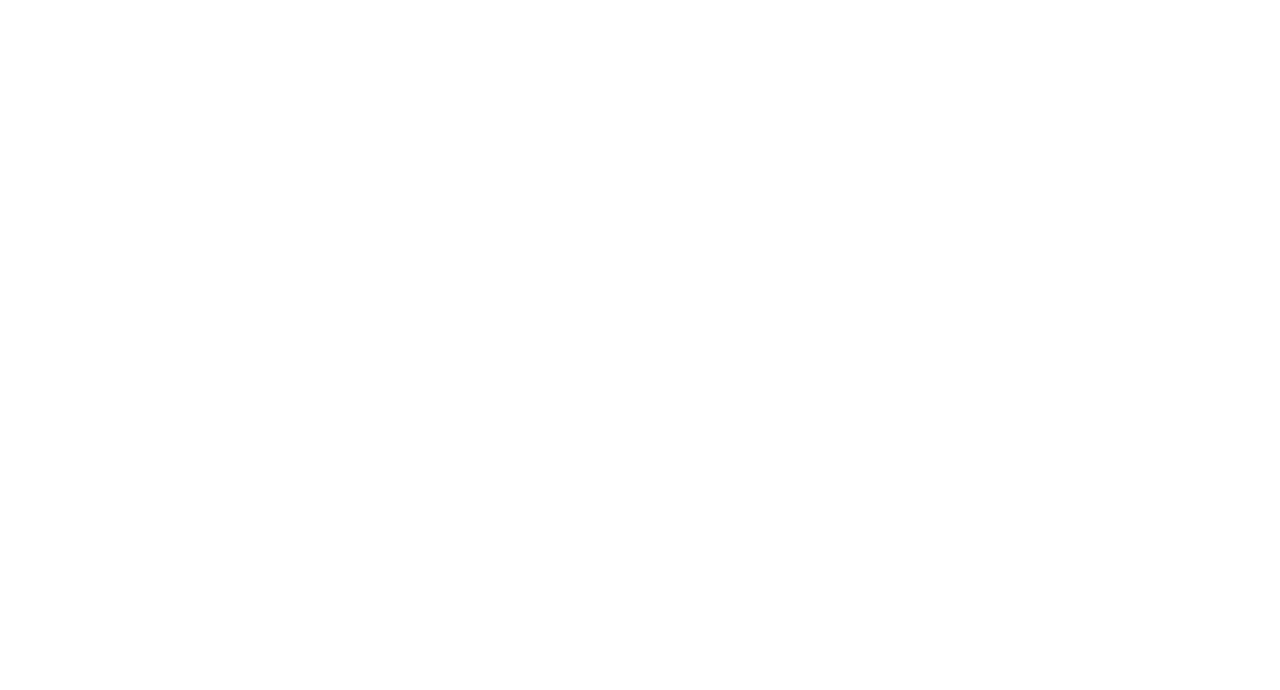
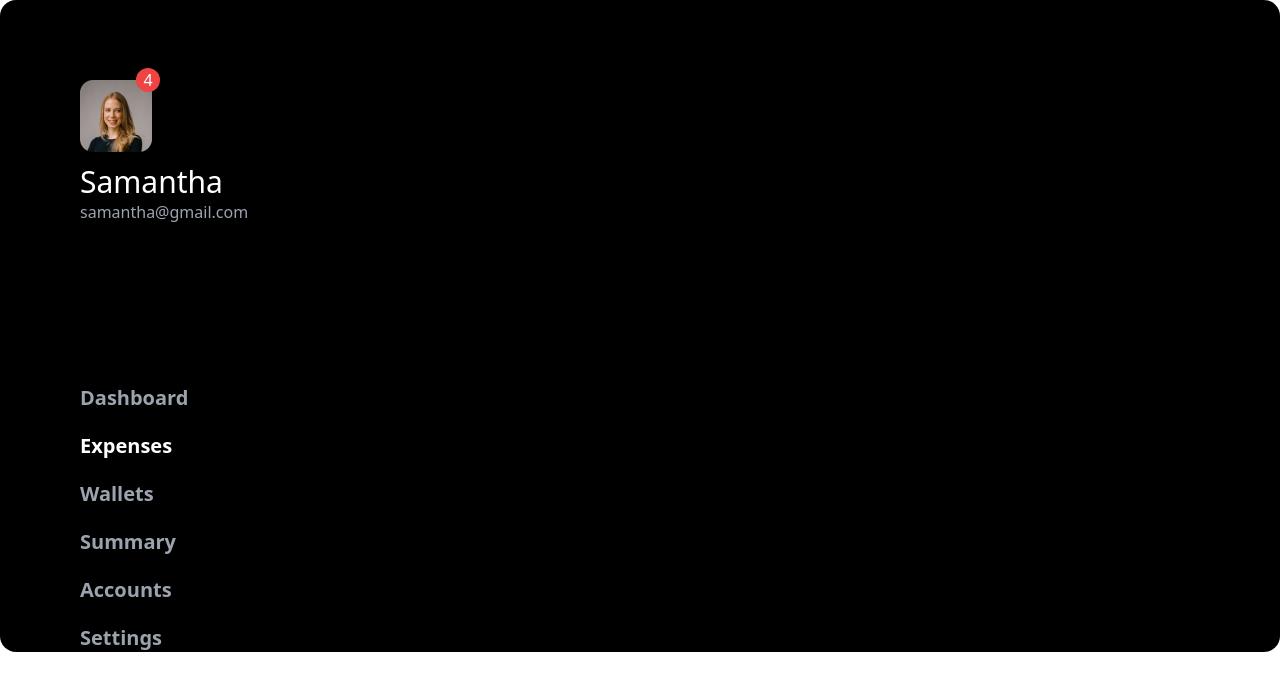
Before and after one commit to tanveer19/job-task-12-1-tailwind-dashboard, a website built with Vite: page index.html in a window 1280 px wide. Built offline with nearby package versions, Linux system fonts and the light colour scheme.

Commit message:
left part done

```diff
--- a/index.html
+++ b/index.html
@@ -8,6 +8,30 @@
     <title>tailwind-dashboard</title>
   </head>
   <body>
-    <!-- <script type="module" src="/main.js"></script> -->
+    <main class="max-w-[1440px] w-full mx-auto bg-black rounded-2xl flex">
+      <section class="text-white ml-20">
+        <div class="mt-20">
+          <div class="relative w-fit">
+            <img class="" src="/images/profile.png" alt="profile" />
+            <span
+              class="bg-red-500 w-6 rounded-full text-center absolute -top-3 -right-2"
+            >
+              4
+            </span>
+          </div>
+          <h2 class="text-3xl mt-3 fontbo">Samantha</h2>
+          <p class="text-gray-400">samantha@gmail.com</p>
+        </div>
+        <div class="mt-40 text-gray-400 flex flex-col gap-5 font-bold">
+          <h3 class="text-xl">Dashboard</h3>
+          <h3 class="text-xl text-white">Expenses</h3>
+          <h3 class="text-xl">Wallets</h3>
+          <h3 class="text-xl">Summary</h3>
+          <h3 class="text-xl">Accounts</h3>
+          <h3 class="text-xl">Settings</h3>
+        </div>
+      </section>
+      <section></section>
+    </main>
   </body>
 </html>
```
Also changed, not shown: README.md (added).
